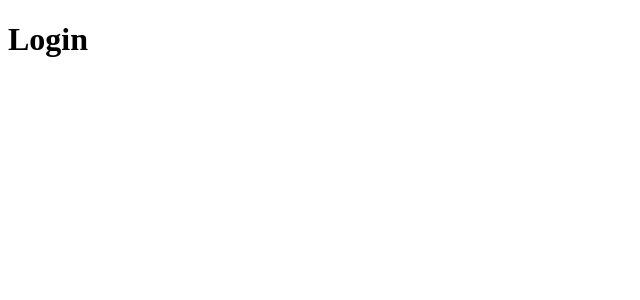
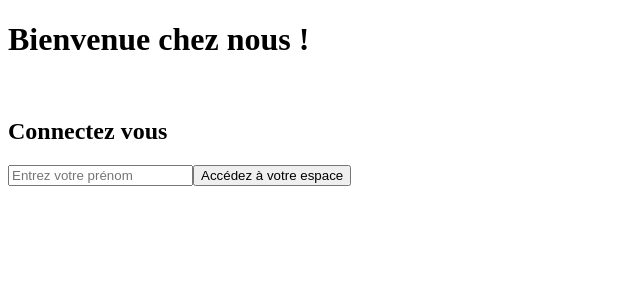
Before and after one commit to T0n-io/projet-resto, a React (Vite) app: page / in a window 1280 px wide. Shown: the top 300 px of the page, without its empty margins (0-640 px from the left). Built offline with nearby package versions, Linux system fonts and the light colour scheme.

Commit message:
✨ F01: LOGIN > Add title and form

```diff
--- a/src/components/pages/LoginPage.jsx
+++ b/src/components/pages/LoginPage.jsx
@@ -1,5 +1,27 @@
-import React from "react";
+import React, { useState } from "react";
 
 export default function LoginPage() {
-  return <h1>Login</h1>;
+  //state
+  const [inputValue, setInputValue] = useState("")
+  //comportement
+const handleSubmit = (event) => {
+  event.preventDefault()
+  alert(`Bonjour ${inputValue}`)
+  setInputValue("")
+ }
+ const handleChange = (event) => {
+  setInputValue(event.target.value)
+  }
+  // affichage
+  return (
+    <div>
+      <h1>Bienvenue chez nous !</h1>
+      <br />
+      <h2>Connectez vous</h2>
+      <form action="submit" onSubmit={handleSubmit}>
+          <input value={inputValue} onChange={handleChange} type="text" placeholder="Entrez votre prénom" required />
+          <button>Accédez à votre espace</button>
+      </form>
+    </div>
+  );
 }
```
